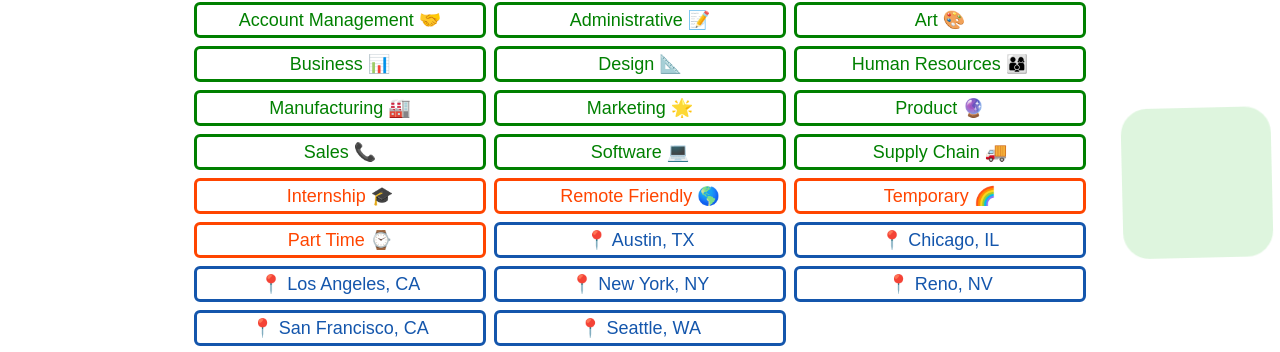
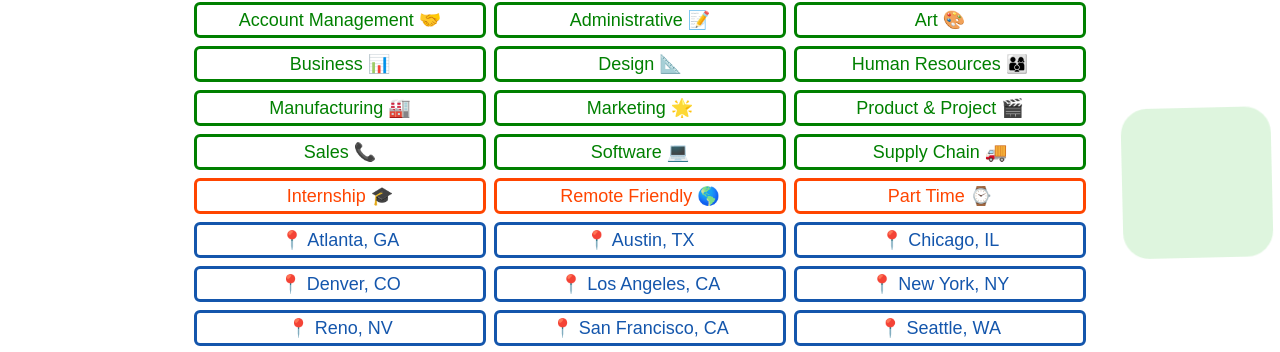
Before and after one commit to patrickstracey/resumebuilders, a Vue app: page / in a window 1280 px wide. Shown: the part 210-562 px from the top of the page. Built offline with nearby package versions, Linux system fonts and the light colour scheme; no server answers; the database is empty.

Commit message:
update all 3 enums

```diff
--- a/src/enums/category.js
+++ b/src/enums/category.js
@@ -7,7 +7,7 @@ export const CATEGORIES = {
   HR: { id: 16, display: "Human Resources 👨‍👩‍👦" },
   MANUFACTURING: { id: 25, display: "Manufacturing 🏭" },
   MARKETING: { id: 30, display: "Marketing 🌟" },
-  PRODUCT: { id: 35, display: "Product 🔮" },
+  PRODUCT: { id: 35, display: "Product & Project 🎬" },
   SALES: { id: 40, display: "Sales 📞" },
   SOFTWARE: { id: 45, display: "Software 💻" },
   SUPPLY_CHAIN: { id: 50, display: "Supply Chain 🚚" },
@@ -22,7 +22,7 @@ export const CATEGORIES_BY_INT = {
   16: "Human Resources 👨‍👩‍👦",
   25: "Manufacturing 🏭",
   30: "Marketing 🌟",
-  35: "Product 🔮",
+  35: "Product & Project 🎬",
   40: "Sales 📞",
   45: "Software 💻",
   50: "Supply Chain 🚚",
--- a/src/enums/cities.js
+++ b/src/enums/cities.js
@@ -1,4 +1,9 @@
 export const CITIES = {
+  "Atlanta, GA": {
+    name: "Atlanta, GA",
+    lat: 33.753746,
+    long: -84.38633,
+  },
   "Austin, TX": {
     name: "Austin, TX",
     lat: 30.266666,
@@ -8,6 +13,11 @@ export const CITIES = {
     name: "Chicago, IL",
     lat: 41.881832,
     long: -87.623177,
+  },
+  "Denver, CO": {
+    name: "Denver, CO",
+    lat: 39.742043,
+    long: -104.991531,
   },
   "Los Angeles, CA": {
     name: "Los Angeles, CA",
--- a/src/enums/jobTypes.js
+++ b/src/enums/jobTypes.js
@@ -1,13 +1,13 @@
 export const JOB_TYPES = {
   INTERNSHIP: { id: 1, display: "Internship 🎓" },
   REMOTE: { id: 2, display: "Remote Friendly 🌎" },
-  TEMP: { id: 3, display: "Temporary 🌈" },
+  //TEMP: { id: 3, display: "Temporary 🌈" },
   PART_TIME: { id: 4, display: "Part Time ⌚" },
 };
 
 export const JOB_TYPE_BY_INT = {
   1: "Internship 🎓",
   2: "Remote Friendly 🌎",
-  3: "Temporary 🌈",
+  //3: "Temporary 🌈",
   4: "Part Time ⌚",
 };
```
